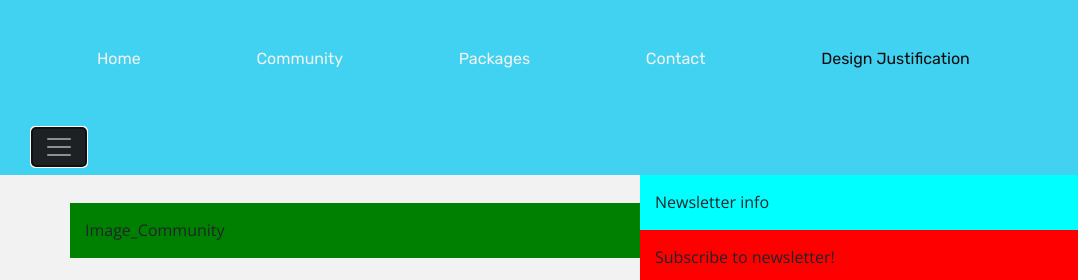
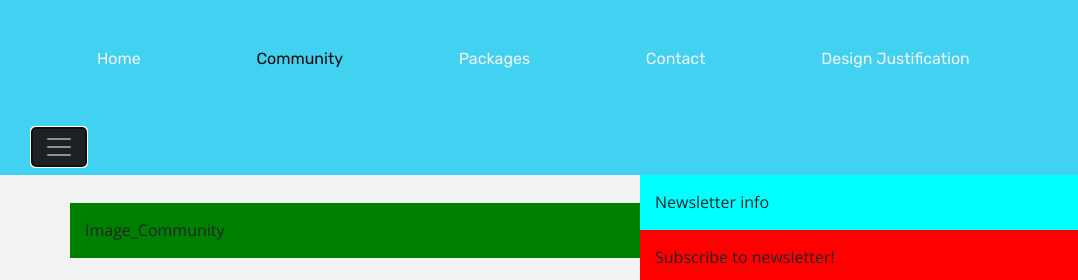
Before and after one commit to danielnt1/prj4-chasr, a plain HTML site: page community.html in a window 1280 px wide. Both pictures are taken after a click on the button "Toggle navigation". Shown: the top 280 px of the page, 0-1078 px from the left. Drawn offline with nearby package versions, Linux system fonts and the light colour scheme.

Commit message:
D - fixed nav

```diff
--- a/community.html
+++ b/community.html
@@ -18,10 +18,10 @@
                     <div class="p-4">
                         <nav class="nav">
                             <a class="nav-link" href="index.html"><p class="navtext">Home</p></a>
-                            <a class="nav-link" href="community.html"><p class="navtext">Community</p></a>
+                            <a class="nav-link disabled" href="community.html"><p class="navtext currentPage">Community</p></a>
                             <a class="nav-link" href="packages.html"><p class="navtext">Packages</p></a>
                             <a class="nav-link" href="contact.html"><p class="navtext">Contact</p></a>
-                            <a class="nav-link disabled" href="design_justification.html"><p class="navtext currentPage">Design Justification</p></a>
+                            <a class="nav-link" href="design_justification.html"><p class="navtext">Design Justification</p></a>
                         </nav>
                     </div>
                 </div>
```
Also changed, not shown: contact.html (+2 -2 lines), packages.html (+2 -2 lines).
